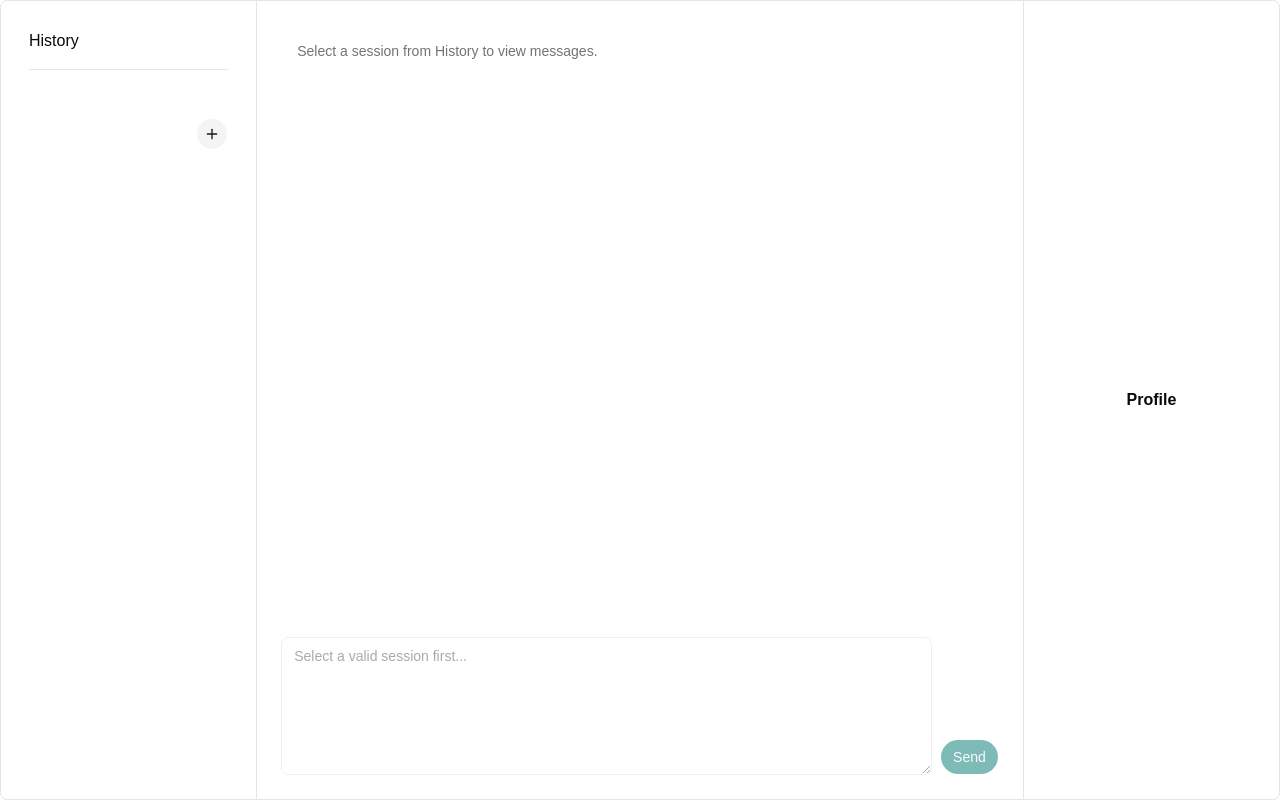
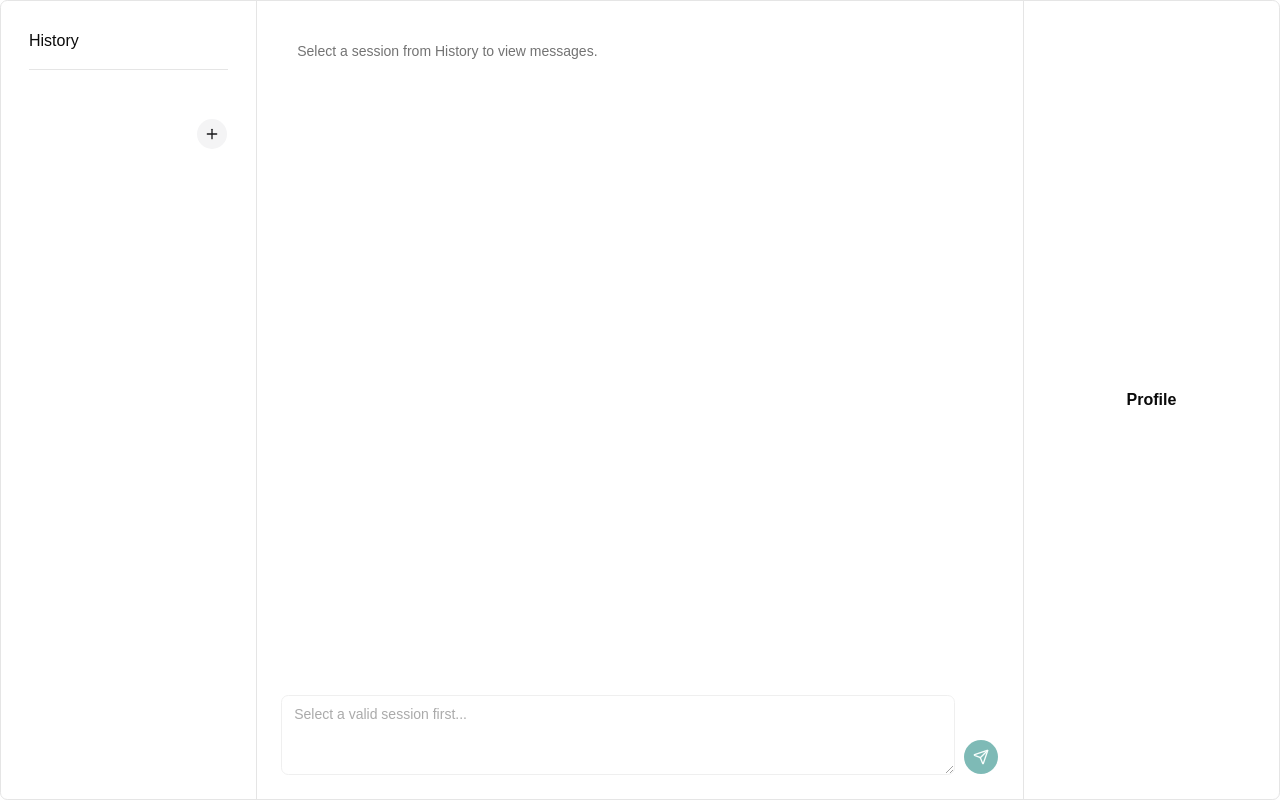
Before and after one commit to csabika98/ConvoVault, a React (Vite) app: page / in a window 1280 px wide. Built offline with nearby package versions, Linux system fonts and the light colour scheme.

Commit message:
fine-tuning chatbox and submit btn

```diff
--- a/src/components/Chatbox/Chatbox.jsx
+++ b/src/components/Chatbox/Chatbox.jsx
@@ -4,6 +4,8 @@
 import { useSessions } from "@/context/SessionsContext";
 import { getAiReply } from "@/services/aiRouting";
 import { Spinner } from "@/components/ui/spinner"
+import { Input } from "@/components/ui/input"
+import { SendIcon } from "lucide-react"
 
 function Chatbox({ selectedSessionId }) {
   const { sessions } = useSessions();
@@ -197,15 +199,15 @@
           }}
           placeholder={
             hasSelectedSession
-              ? `Type a message for ${selectedSessionId}...`
+              ? `Type a message for #${selectedSessionId}...`
               : "Select a valid session first..."
           }
           disabled={!hasSelectedSession || isLoading}
           rows={6}
-          className="min-h-32 max-h-72 min-w-[320px] flex-1 resize rounded-lg border border-input bg-background px-3 py-2 text-sm text-foreground outline-none transition-colors placeholder:text-muted-foreground focus-visible:border-ring focus-visible:ring-[3px] focus-visible:ring-ring/50 disabled:cursor-not-allowed disabled:opacity-60"
+          className="h-20 min-h-10 max-h-72 min-w-[320px] flex-1 resize rounded-lg border border-input bg-background px-3 py-2 text-sm text-foreground outline-none transition-colors placeholder:text-muted-foreground focus-visible:border-ring focus-visible:ring-[3px] focus-visible:ring-ring/50 disabled:cursor-not-allowed disabled:opacity-60"
         />
-        <Button type="button" onClick={() => void handleSend()} disabled={!hasSelectedSession || isLoading}>
-          {isLoading ? "..." : "Send"}
+        <Button size="icon" type="button" onClick={() => void handleSend()} disabled={!hasSelectedSession || isLoading}>
+          {isLoading ? <Spinner /> : <SendIcon className="h-4 w-4" />}
         </Button>
       </div>
     </div>
--- /dev/null
+++ b/src/components/ui/input.jsx
@@ -0,0 +1,22 @@
+import * as React from "react"
+
+import { cn } from "@/lib/utils"
+
+function Input({
+  className,
+  type,
+  ...props
+}) {
+  return (
+    <input
+      type={type}
+      data-slot="input"
+      className={cn(
+        "h-9 w-full min-w-0 rounded-4xl border border-input bg-input/30 px-3 py-1 text-base transition-colors outline-none file:inline-flex file:h-7 file:border-0 file:bg-transparent file:text-sm file:font-medium file:text-foreground placeholder:text-muted-foreground focus-visible:border-ring focus-visible:ring-[3px] focus-visible:ring-ring/50 disabled:pointer-events-none disabled:cursor-not-allowed disabled:opacity-50 aria-invalid:border-destructive aria-invalid:ring-[3px] aria-invalid:ring-destructive/20 md:text-sm dark:aria-invalid:border-destructive/50 dark:aria-invalid:ring-destructive/40",
+        className
+      )}
+      {...props} />
+  );
+}
+
+export { Input }
```
